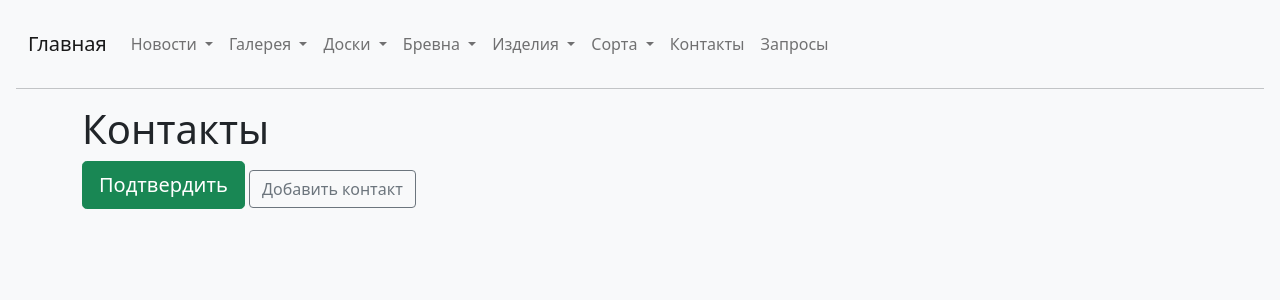
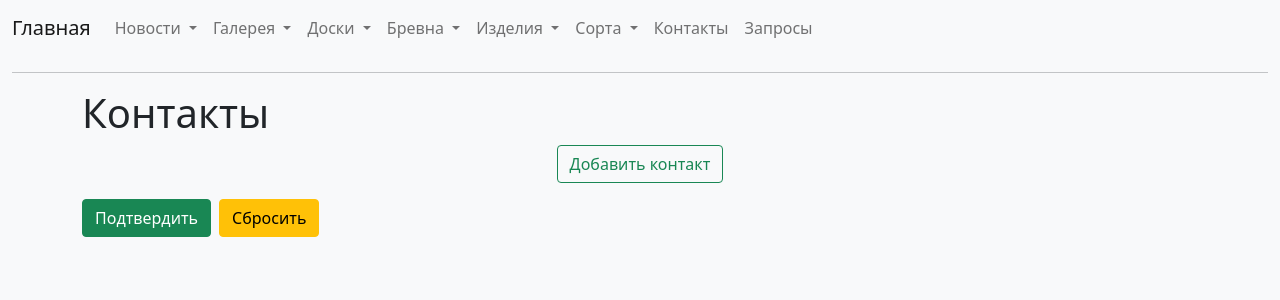
Before and after one commit to siailya/BoisRouge, a Flask app: page /contacts in a window 1280 px wide. Shown: the top 300 px of the page. Run offline with Flask 2, Linux system fonts and the light colour scheme; data that the repository does not hold is empty.

Commit message:
- Слегка поправил верстку в контактах - Сделал зеленую подсветку фокуса

```diff
--- a/static/admin.css
+++ b/static/admin.css
@@ -29,3 +29,8 @@ button.active {
 .add-new-btn{
     text-decoration: none;
 }
+
+.form-control:focus, .form-select:focus {
+    border-color: #4ca24a!important;
+    box-shadow: 0 0 0 0.25rem rgba(13, 123, 41,.2) !important;
+}
--- a/templates/admin.html
+++ b/templates/admin.html
@@ -19,7 +19,7 @@
   <title>Admin panel</title>
 </head>
 
-<body class="bg-light p-3">
+<body class="bg-light">
 <nav class="navbar navbar-expand-lg navbar-light bg-light">
   <div class="container-fluid">
     <a class="navbar-brand" href="/">Главная</a>
@@ -106,7 +106,10 @@
     </div>
   </div>
 </nav>
-<hr>
+<div class="container-fluid">
+    <hr>
+</div>
+
 <div class="container">
   {% block content %}
     Я очень крутой а вы кеки
--- a/templates/contacts.html
+++ b/templates/contacts.html
@@ -27,14 +27,17 @@
           </select>
           <input name="value" class="form-control form-control-lg mb-3" type="text" value={{ contact["value"] }}>
           <input name="id" type="text" style="visibility: hidden; width: 0" value="{{ contact["_id"] }}"/>
-          <a style="color:red;" onclick="return deleteField(this)" href='#'><i class='material-icons-outlined'
+          <a style="color:var(--bs-danger);" onclick="return deleteField(this)" href='#'><i class='material-icons-outlined'
                                                                                style='font-size: 5vh'>cancel</i></a>
         </div>
       {% endfor %}
     </div>
-    <div class="mb-3">
-      {{ contact_form.submit(class="btn btn-primary btn-success btn-lg mb-2") }}
-      <button class="btn btn-outline-secondary" onclick="return addField()">Добавить контакт</button>
+    <div class="d-flex justify-content-center">
+      <button class="btn btn-outline-success" onclick="return addField()">Добавить контакт</button>
+    </div>
+    <div class="mt-3 d-flex">
+      {{ contact_form.submit(class="btn btn-primary btn-success me-2") }}
+      <button class="btn btn-warning" onclick="window.history.back()">Сбросить</button>
     </div>
   </form>
 
```
